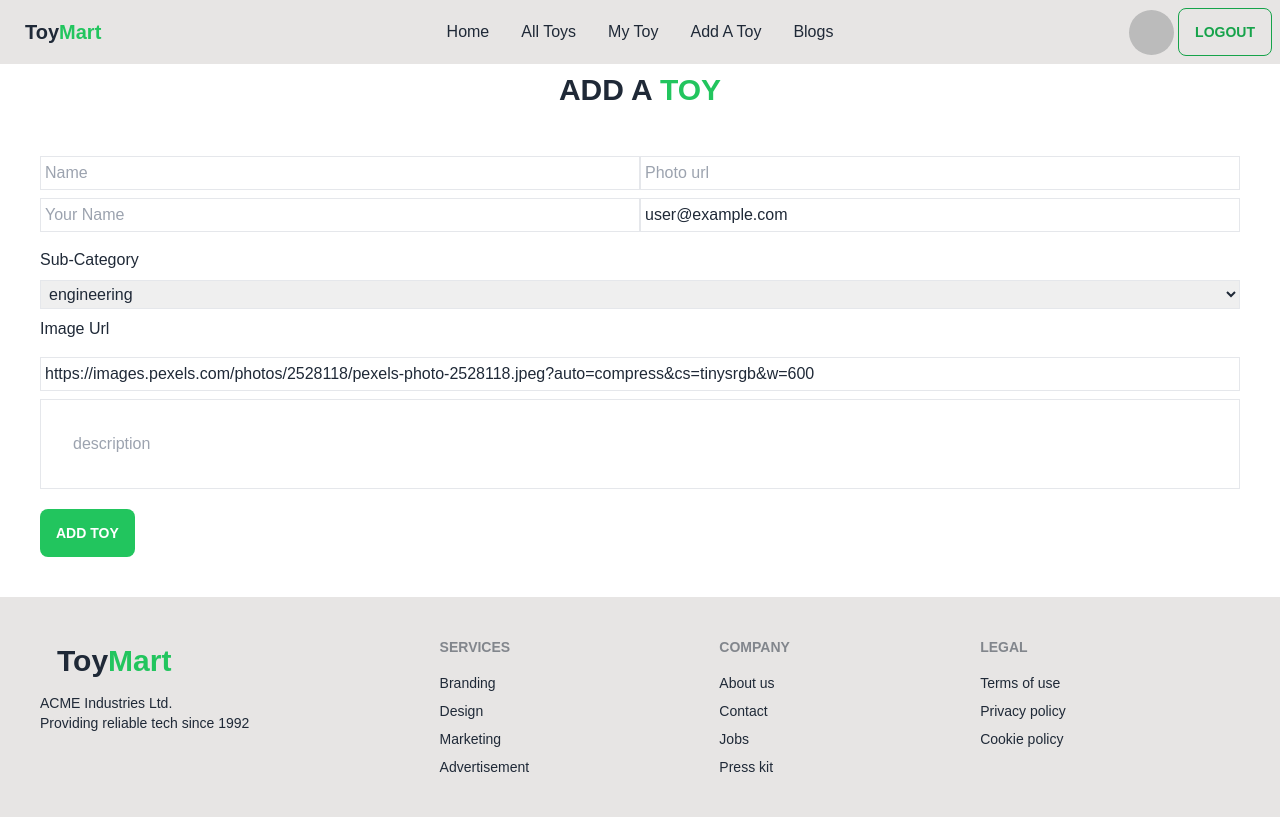
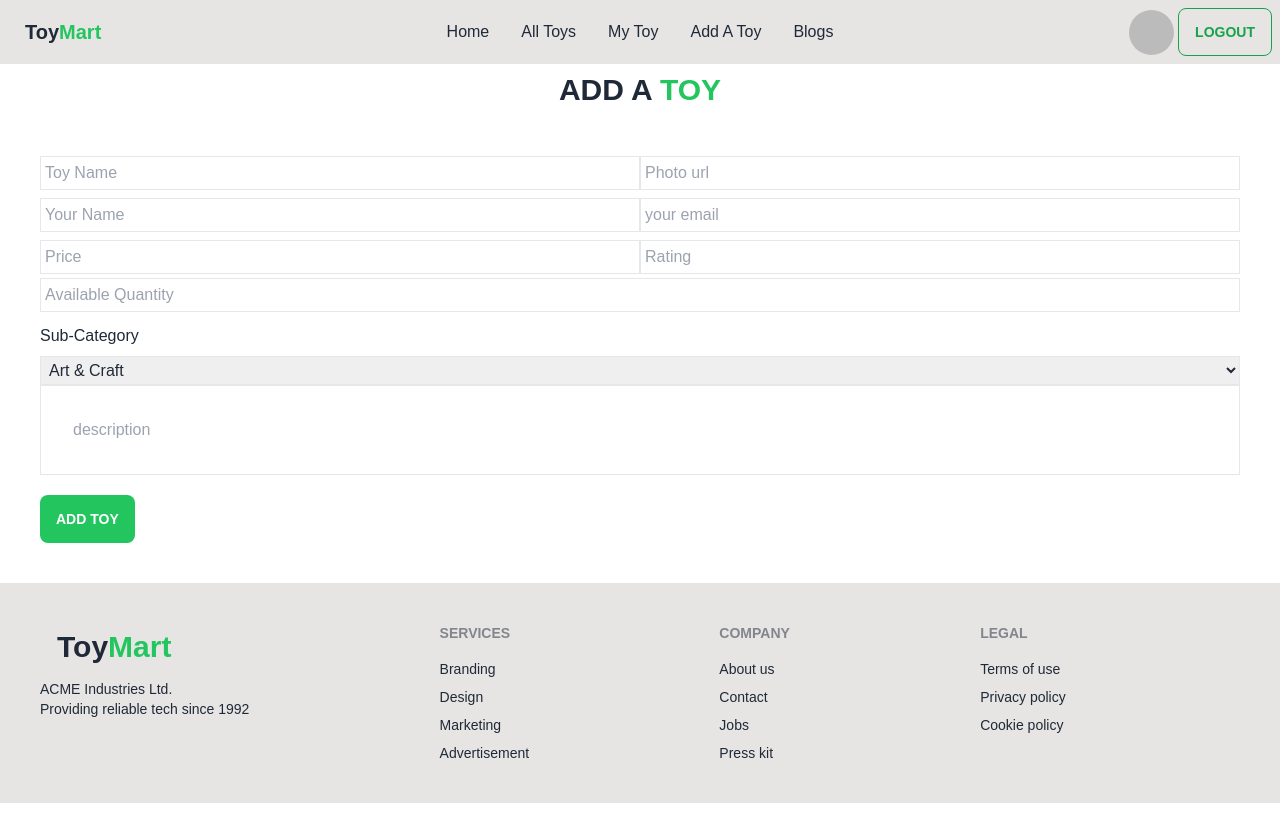
Before and after one commit to arifremal/toy-marketplace-client, a React (Vite) app: page /addatoy in a window 1280 px wide. Built offline with nearby package versions, Linux system fonts and the light colour scheme; no server answers; sample sign-in values are in the browser's storage.

Commit message:
form created for add a page

```diff
--- a/src/Components/SingleToy.jsx
+++ b/src/Components/SingleToy.jsx
@@ -12,7 +12,7 @@ const SingleToy = () => {
       <div className="card lg:card-side bg-base-100 shadow-xl">
         <figure>
           <img
-            src={"https://i.ibb.co/3vWV2CK/rsz-71uv2p59vcl.jpg"}
+            src={picture_url}
             alt="Album"
           />
         </figure>
--- a/src/Components/ToysCard.jsx
+++ b/src/Components/ToysCard.jsx
@@ -3,18 +3,17 @@ import { Link } from "react-router-dom";
 const ToysCard = ({ toy }) => {
   const {
     _id,
-    title,
-    img,
+    picture_url,
+
     price,
     sub_category,
     name,
     available_quantity,
-    seller_name,
   } = toy;
   return (
     <div className="card w-96 bg-base-100 shadow-xl image-full">
       <figure>
-        <img src={img} alt="Shoes" />
+        <img src={picture_url} alt="Shoes" />
       </figure>
       <div className="card-body">
         <h2 className="card-title">{name}</h2>
--- /dev/null
+++ b/src/Routers/PrivateRoute.jsx
@@ -0,0 +1,17 @@
+import { useContext } from "react";
+import { AuthContext } from "../Components/AuthProvide/AuthProvider";
+import { Navigate } from "react-router-dom";
+
+
+const PrivateRoute = ({children}) => {
+    const {visitor, loader}=useContext(AuthContext)
+    if(loader){
+        return <progress className="progress w-56 mx-auto"></progress>
+    }
+    if(visitor?.email){
+        return children
+    }
+    return <Navigate to={'/login'} replace ></Navigate>
+};
+
+export default PrivateRoute;
--- a/src/Routers/Routes.jsx
+++ b/src/Routers/Routes.jsx
@@ -7,6 +7,7 @@ import SingleToy from "../Components/SingleToy";
 import MyToy from "../ToyComponents/MyToy";
 import AddaToy from "../ToyComponents/AddaToy";
 import AllToy from "../ToyComponents/AllToy";
+import PrivateRoute from "./PrivateRoute";
 
 const router = createBrowserRouter([
   {
@@ -33,11 +34,11 @@ const router = createBrowserRouter([
         },
         {
           path:'/mytoy',
-          element:<MyToy></MyToy>
+          element: <PrivateRoute><MyToy></MyToy></PrivateRoute>
         },
         {
           path:'/addatoy',
-          element:<AddaToy></AddaToy>
+          element:<PrivateRoute><AddaToy></AddaToy></PrivateRoute>
         },
         {
           path:'/alltoy',
--- a/src/ToyComponents/AddaToy.jsx
+++ b/src/ToyComponents/AddaToy.jsx
@@ -1,78 +1,93 @@
 import { useContext, useState } from "react";
 import { useForm } from "react-hook-form";
-import CreatableSelect from "react-select/creatable";
+
 import { AuthContext } from "../Components/AuthProvide/AuthProvider";
 
 const AddaToy = () => {
-    const {  visitor } = useContext(AuthContext);
-    const [selectedOption, setSelectedOption] = useState(null);
-    const { register, handleSubmit, watch, formState: { errors } } = useForm();
-    const onSubmit = data => console.log(data);
+  const { visitor } = useContext(AuthContext);
+
+  const {
+    register,
+    handleSubmit,
+    watch,
+    formState: { errors },
+  } = useForm();
+  const toyPost = (data) => {
+    fetch('http://localhost:5000/toysend',{
+      method:"POST",
+      headers: {"content-type": "application/json"},
+      body:JSON.stringify(data)
+    })
+    .then(res=> res.json())
+    .then ((result=>{
+      console.log(result);
+    }))
+
+  };
   return (
     <div>
       <h1 className="text-center text-3xl font-bold p-2 uppercase ">
         Add a <span className="text-green-500"> Toy </span>
       </h1>
       <div className="items-center p-10 mx-auto ">
-      <form onSubmit={handleSubmit(onSubmit)}   >
+        <form onSubmit={ handleSubmit(toyPost)}>
           {errors.exampleRequired && <span>This field is required</span>}
-
           <input
             className="border w-1/2  p-1"
-              {...register("title")}
-              placeholder="Name"
-
-            />
-
-
-            <input
-              className="border p-1  w-1/2 "
-              {...register("salary", { required: true })}
-              placeholder="Photo url"
-
+            {...register("name")}
+            placeholder="Toy Name"
           />
           <input
             className="border p-1  w-1/2 "
-              {...register("salary", { required: true })}
+            {...register("picture_url", { required: true })}
+            placeholder="Photo url"
+          />
+          <input
+            className="border p-1  w-1/2 "
+            {...register("seller_name", { required: true })}
             placeholder="Your Name"
-
           />
           <input
             className="border p-1  w-1/2 my-2  "
-              value={visitor?.email}
-              {...register("postedBy")}
+            value={visitor?.seller_email}
+            {...register("seller_email")}
             placeholder="your email"
             type="email"
-            /> <br />
-
+          />{" "}
+          <br />
+          <input
+            className="border w-1/2  p-1"
+            {...register("price")}
+            placeholder="Price"
+          />
+          <input
+            className="border w-1/2  p-1"
+            {...register("rating")}
+            placeholder="Rating"
+          />
+          <input
+            className="border w-full p-1 my-1"
+            {...register("available_quantity")}
+            type="number"
+            placeholder="Available Quantity"
+          />
           <p className="py-2">Sub-Category</p>
-            <select    className="border p-1 w-full   "      {...register("category")}>
-
-
-              <option value="Engineering">engineering</option>
-              <option value="Editor">Editor</option>
-              <option value="writer">Writer</option>
-              <option value="Developer">Developer</option>
+          <select className="border p-1 w-full  " {...register("sub_category")}>
+            <option value="Art & Craft">Art & Craft</option>
+            <option value="Musical Instrument">Musical Instrument</option>
+            <option value="Construction Toy">Construction Toy</option>
           </select>
-
-
-            <p className="py-2">Image Url</p>
-            <input
-            className="border p-1 w-full my-2"
-              {...register("image")}
-              placeholder="image link"
-              type="url"
-              defaultValue="https://images.pexels.com/photos/2528118/pexels-photo-2528118.jpeg?auto=compress&cs=tinysrgb&w=600"
-            /> <br />
-
-
-
           <input
             className="w-full p-8 border mb-5"
-              {...register("description")}
+            {...register("detail_description")}
             placeholder="description"
-            /> <br />
-            <input className="btn bg-green-500 border-none" value="Add toy" type="submit" />
+          />{" "}
+          <br />
+          <input
+            className="btn bg-green-500 border-none"
+            value="Add toy"
+            type="submit"
+          />
         </form>
       </div>
     </div>
--- a/src/ToyComponents/MyToy.jsx
+++ b/src/ToyComponents/MyToy.jsx
@@ -1,10 +1,26 @@
+import { useContext, useEffect, useState } from "react";
+import { AuthContext } from "../Components/AuthProvide/AuthProvider";
 
 const MyToy = () => {
+  const { visitor } = useContext(AuthContext);
+  const [ toys, setToys ] = useState([]);
+
+  useEffect(() => {
+    fetch(`http://localhost:5000/mytoy/${visitor?.email}`)
+      .then((res) => res.json())
+      .then((data) => {
+        setToys(data);
+      });
+  }, [visitor]);
+
   return (
     <div>
       <h1 className="text-center text-3xl font-bold p-2 uppercase ">
         My <span className="text-green-500">toy </span>
       </h1>
+
+    <p>t {toys.length} </p>
+
     </div>
   );
 };
--- a/src/Universel/Header.jsx
+++ b/src/Universel/Header.jsx
@@ -81,12 +81,16 @@ const Header = () => {
           )}
 
           {visitor ? (
+          <>
+
+
             <button
               onClick={LoggedOutUser}
               className="btn btn-outline border-1 text-green-600  hover:text-white hover:bg-green-500"
             >
               LogOut
             </button>
+          </>
           ) : (
             <Link
               to={"/login"}
```
Lines whose indentation alone changed are shown as unchanged.
